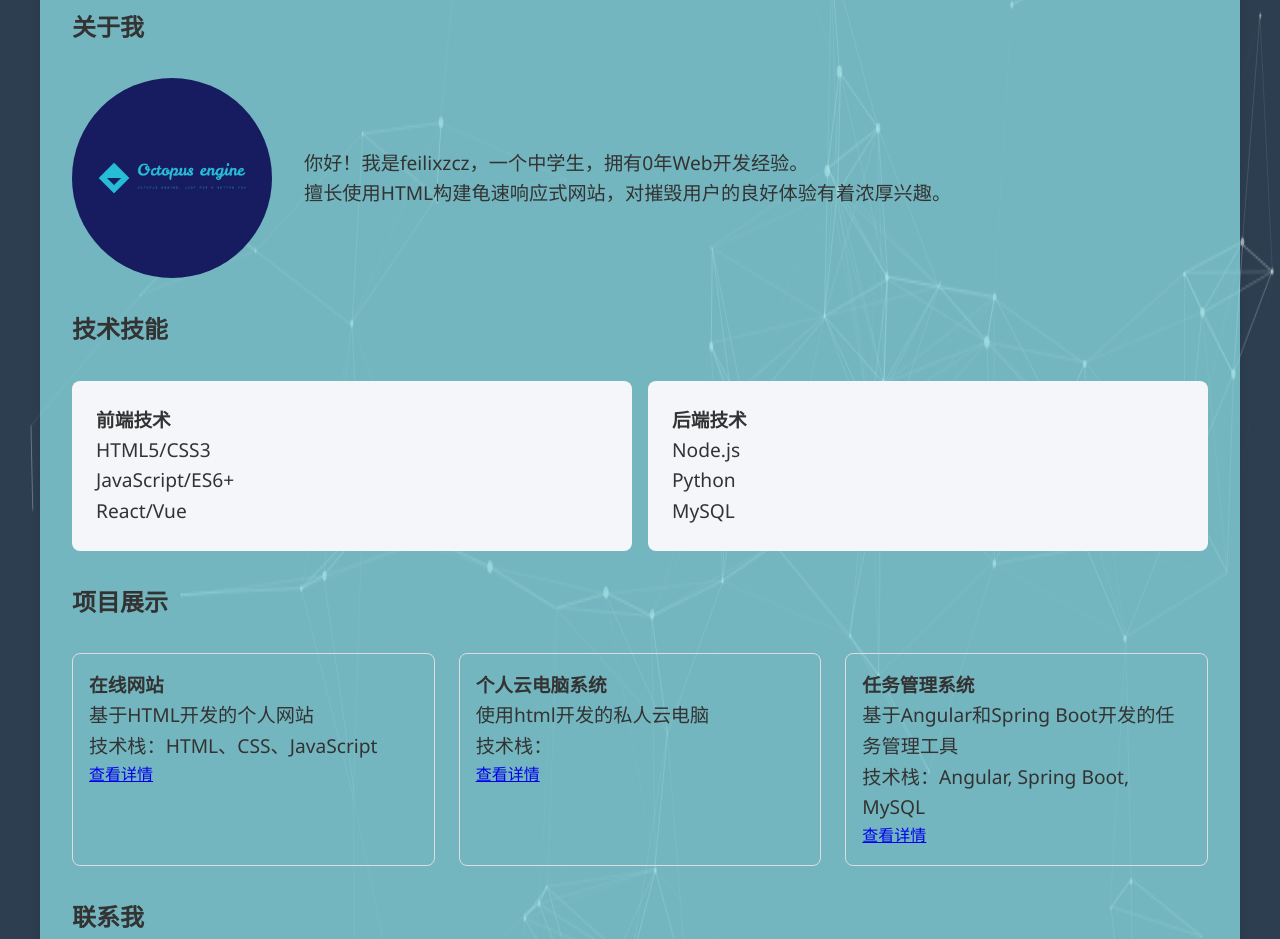
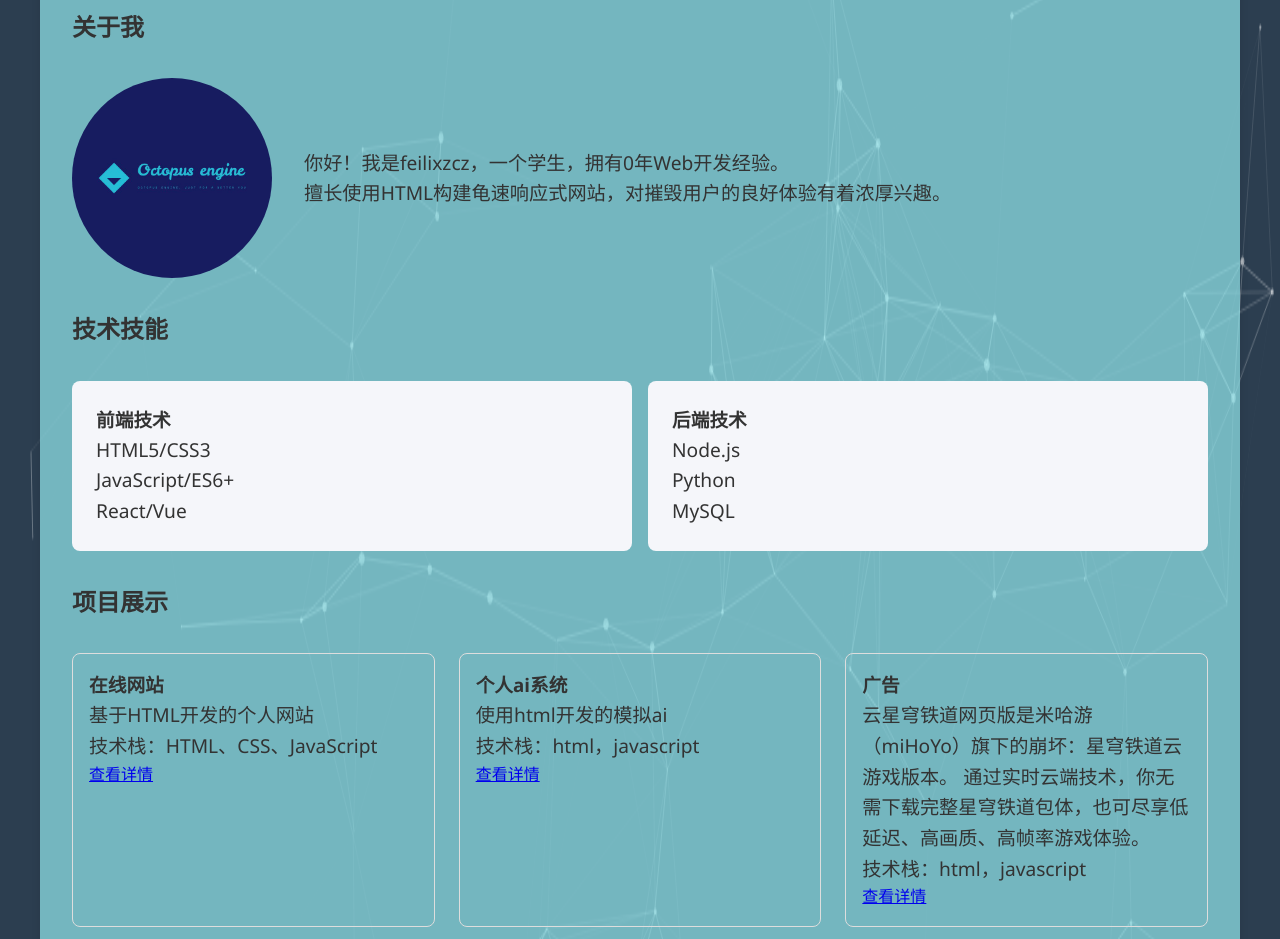
Before and after one commit to feilixzcz/feilixzcz.github.io, a plain HTML site: page index.html in a window 1280 px wide. Shown: the part 374-1313 px from the top of the page. Drawn offline with nearby package versions, Linux system fonts and the light colour scheme; a script that the page names is missing.

Commit message:
Update index.html
This is a new code update that adds some project introductions and revises outdated text descriptions to better reflect the current state.

```diff
--- a/index.html
+++ b/index.html
@@ -368,7 +368,7 @@
             <div class="about">
                 <img src="avatar.jpg" alt="头像" class="avatar">
                 <div>
-                    <p>你好！我是feilixzcz，一个中学生，拥有0年Web开发经验。</p>
+                    <p>你好！我是feilixzcz，一个学生，拥有0年Web开发经验。</p>
                     <p>擅长使用HTML构建龟速响应式网站，对摧毁用户的良好体验有着浓厚兴趣。</p>
                 </div>
             </div>
@@ -402,16 +402,16 @@
                     <a href="https://feilixzcz.github.io" class="project-link" target="_blank">查看详情</a>
                 </div>
                 <div class="project-card">
-                    <h3>个人云电脑系统</h3>
-                    <p>使用html开发的私人云电脑</p>
-                    <p>技术栈：</p>
-                    <a href="https://www.bilibili.com/video/BV11UFDeGEbX/?spm_id_from=333.1387.homepage.video_card.click&vd_source=30bc00dffd19256566a5c78c4f083784" class="project-link" target="_blank">查看详情</a>
+                    <h3>个人ai系统</h3>
+                    <p>使用html开发的模拟ai</p>
+                    <p>技术栈：html，javascript</p>
+                    <a href="https://aibaby-zcz.pages.dev/" class="project-link" target="_blank">查看详情</a>
                 </div>
                 <div class="project-card">
-                    <h3>任务管理系统</h3>
-                    <p>基于Angular和Spring Boot开发的任务管理工具</p>
-                    <p>技术栈：Angular, Spring Boot, MySQL</p>
-                    <a href="https://www.bilibili.com/video/BV11UFDeGEbX/?spm_id_from=333.1387.homepage.video_card.click&vd_source=30bc00dffd19256566a5c78c4f083784" class="project-link" target="_blank">查看详情</a>
+                    <h3>广告</h3>
+                    <p>云星穹铁道网页版是米哈游（miHoYo）旗下的崩坏：星穹铁道云游戏版本。 通过实时云端技术，你无需下载完整星穹铁道包体，也可尽享低延迟、高画质、高帧率游戏体验。</p>
+                    <p>技术栈：html，javascript</p>
+                    <a href="https://sr.mihoyo.com/cloud/" class="project-link" target="_blank">查看详情</a>
                 </div>
             </div>
         </section>
```
